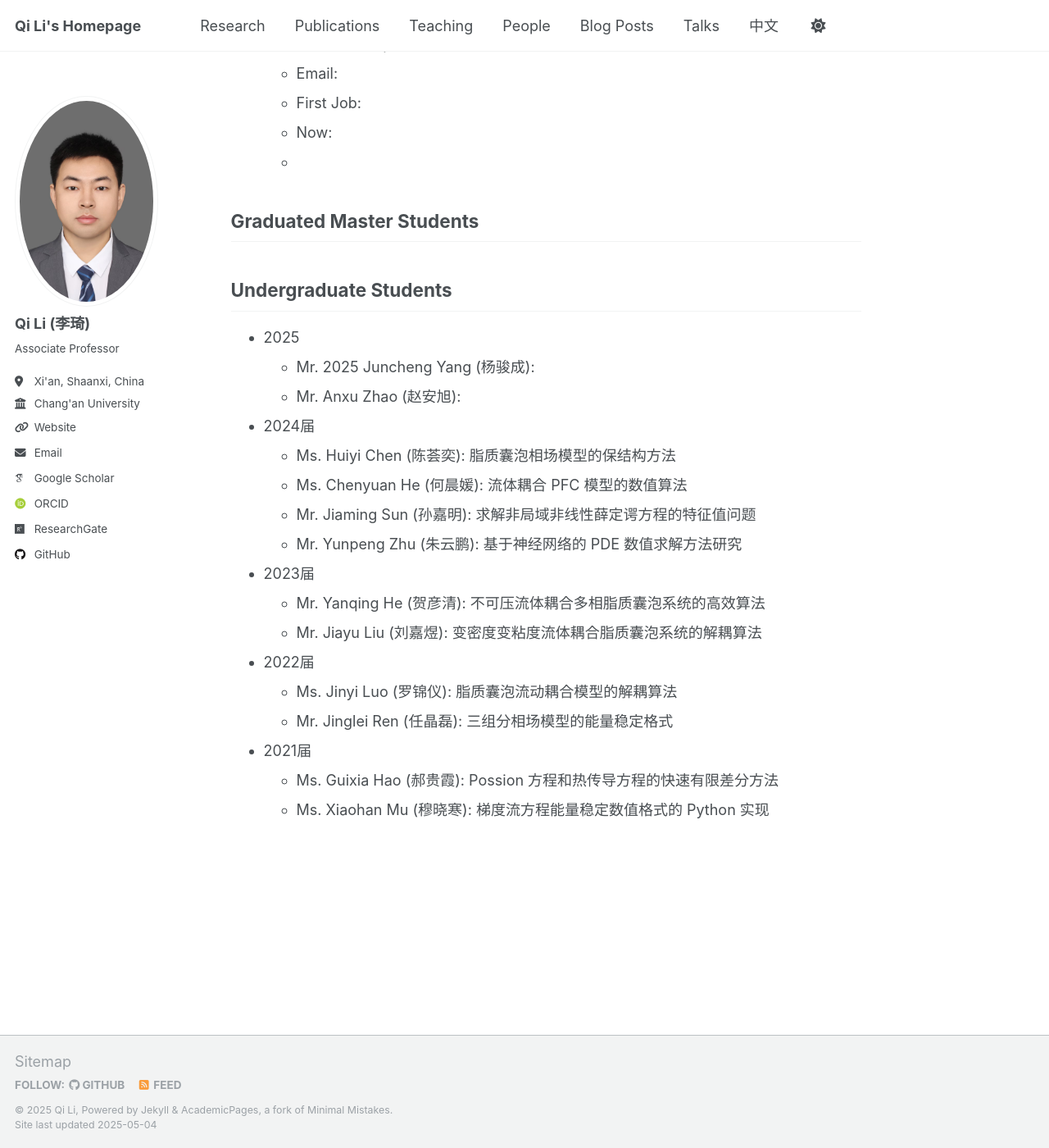
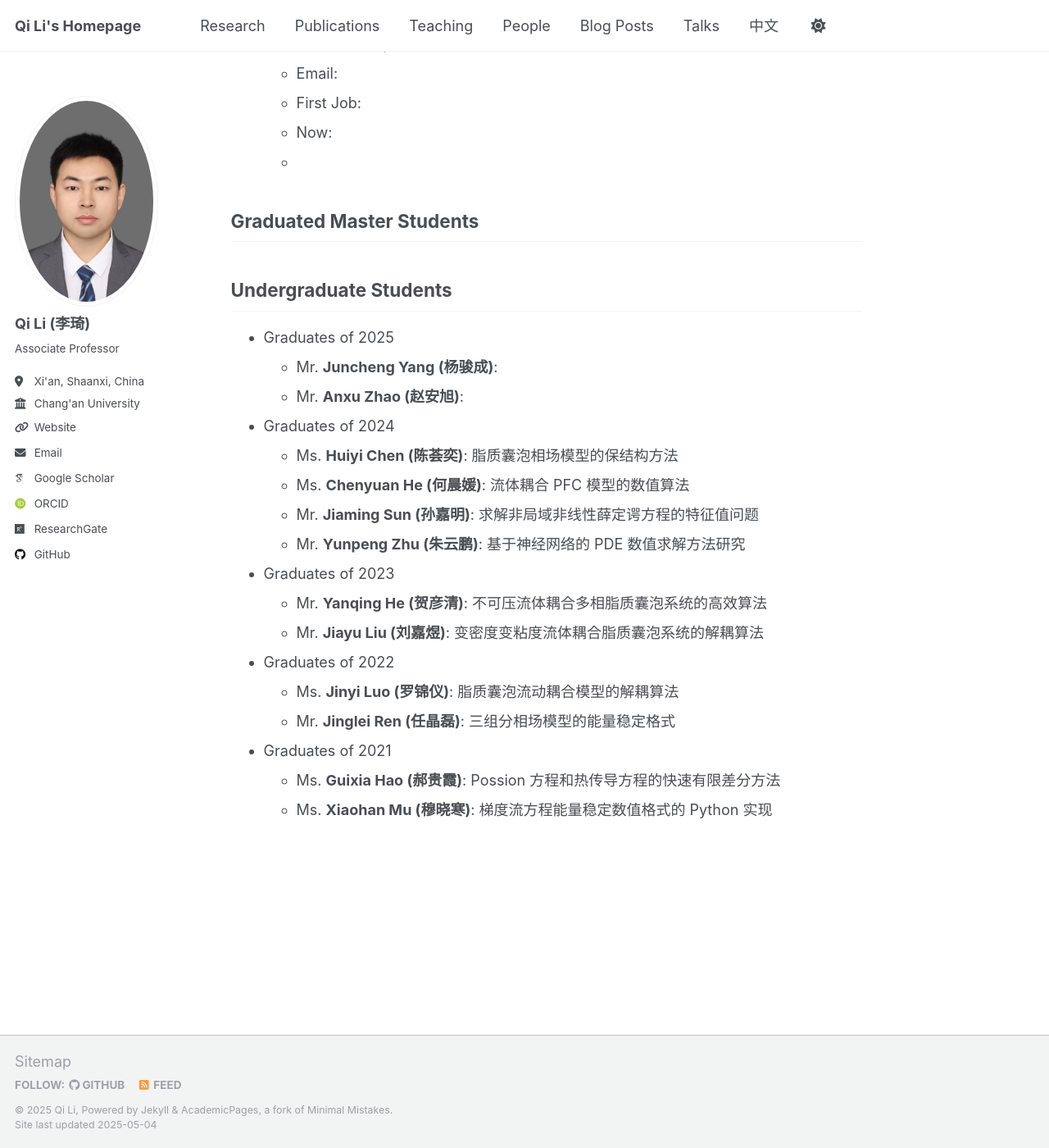
Before and after one commit to liqihao2000/liqihao2000.github.io, a Jekyll site: the page built from _pages/people.md, in a window 1280 px wide and 1400 px high, scrolled down 663 px. Shown: the whole window at 82% size. Built offline with Jekyll 4.4.1, drawn with Linux system fonts in a browser that asks for light colours; some web fonts are replaced.

Commit message:
update info

```diff
--- a/_pages/people.md
+++ b/_pages/people.md
@@ -37,27 +37,27 @@ author_profile: true
 
 
 ## Undergraduate Students
-- 2025
-  - Mr. 2025 Juncheng Yang (杨骏成):
-  - Mr. Anxu Zhao (赵安旭):
+- Graduates of 2025
+  - Mr. **Juncheng Yang (杨骏成)**:
+  - Mr. **Anxu Zhao (赵安旭)**:
 
-- 2024届
-  - Ms. Huiyi Chen (陈荟奕): 脂质囊泡相场模型的保结构方法
-  - Ms. Chenyuan He (何晨媛): 流体耦合 PFC 模型的数值算法
-  - Mr. Jiaming Sun (孙嘉明): 求解非局域非线性薛定谔方程的特征值问题
-  - Mr. Yunpeng Zhu (朱云鹏): 基于神经网络的 PDE 数值求解方法研究
+- Graduates of 2024
+  - Ms. **Huiyi Chen (陈荟奕)**: 脂质囊泡相场模型的保结构方法
+  - Ms. **Chenyuan He (何晨媛)**: 流体耦合 PFC 模型的数值算法
+  - Mr. **Jiaming Sun (孙嘉明)**: 求解非局域非线性薛定谔方程的特征值问题
+  - Mr. **Yunpeng Zhu (朱云鹏)**: 基于神经网络的 PDE 数值求解方法研究
 
-- 2023届
-  - Mr. Yanqing He (贺彦清): 不可压流体耦合多相脂质囊泡系统的高效算法
-  - Mr. Jiayu Liu (刘嘉煜): 变密度变粘度流体耦合脂质囊泡系统的解耦算法
+- Graduates of 2023
+  - Mr. **Yanqing He (贺彦清)**: 不可压流体耦合多相脂质囊泡系统的高效算法
+  - Mr. **Jiayu Liu (刘嘉煜)**: 变密度变粘度流体耦合脂质囊泡系统的解耦算法
 
-- 2022届
-  - Ms. Jinyi Luo (罗锦仪): 脂质囊泡流动耦合模型的解耦算法
-  - Mr. Jinglei Ren (任晶磊): 三组分相场模型的能量稳定格式
+- Graduates of 2022
+  - Ms. **Jinyi Luo (罗锦仪)**: 脂质囊泡流动耦合模型的解耦算法
+  - Mr. **Jinglei Ren (任晶磊)**: 三组分相场模型的能量稳定格式
 
-- 2021届
-  - Ms. Guixia Hao (郝贵霞): Possion 方程和热传导方程的快速有限差分方法
-  - Ms. Xiaohan Mu (穆晓寒): 梯度流方程能量稳定数值格式的 Python 实现
+- Graduates of 2021
+  - Ms. **Guixia Hao (郝贵霞)**: Possion 方程和热传导方程的快速有限差分方法
+  - Ms. **Xiaohan Mu (穆晓寒)**: 梯度流方程能量稳定数值格式的 Python 实现
 
 
 <!--
```
